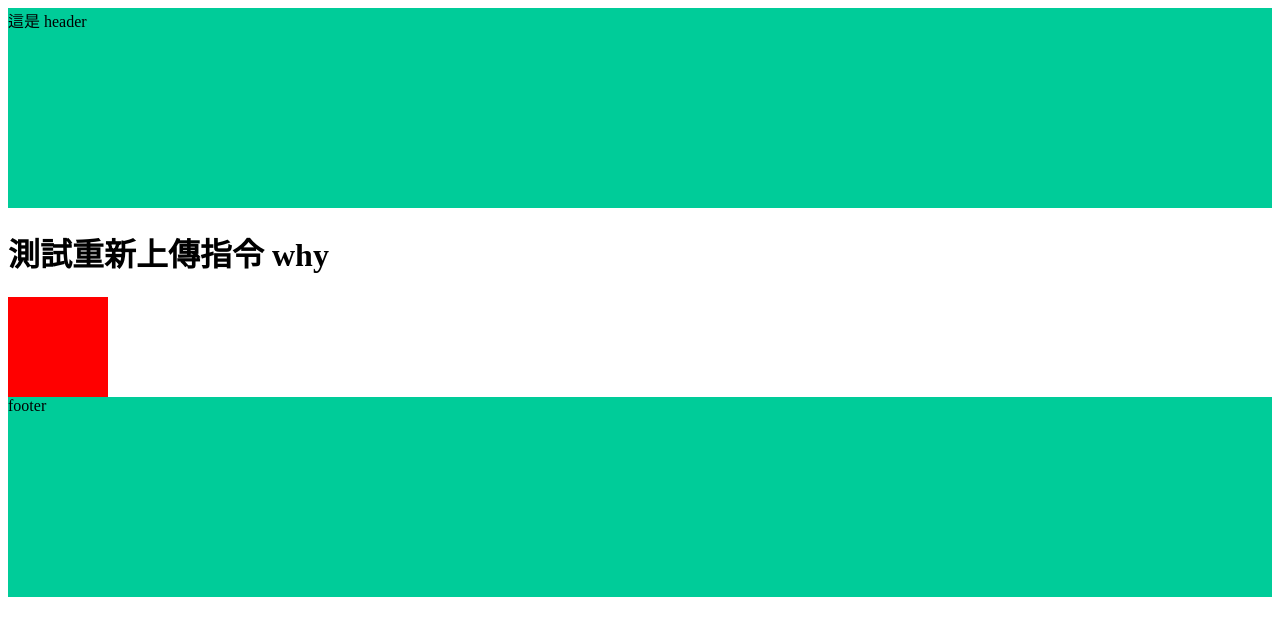
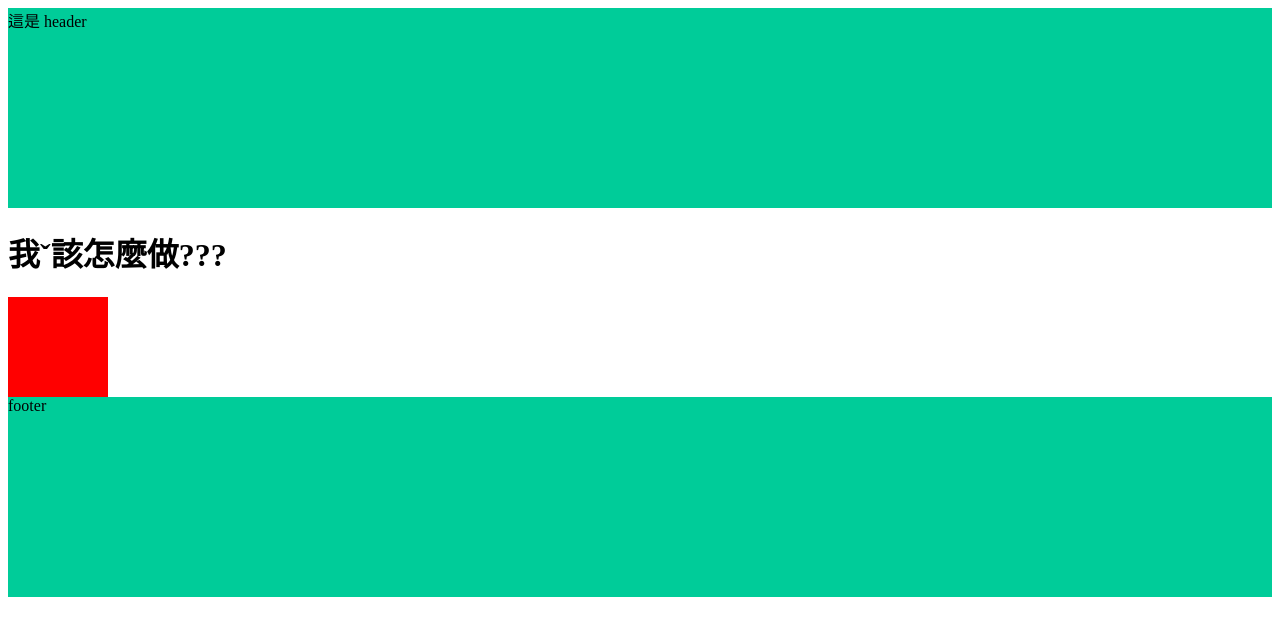
Before and after one commit to flyingtrista/new, a plain HTML site: page index.html in a window 1280 px wide. Drawn offline with Linux system fonts and the light colour scheme.

Commit message:
Update 2022-09-14T02:40:32.586Z

```diff
--- a/index.html
+++ b/index.html
@@ -16,8 +16,7 @@
 
 
 <h1>
-  測試重新上傳指令
-  why
+  我ˇ該怎麼做???
 </h1>
 
 <div class="box"></div>
```
